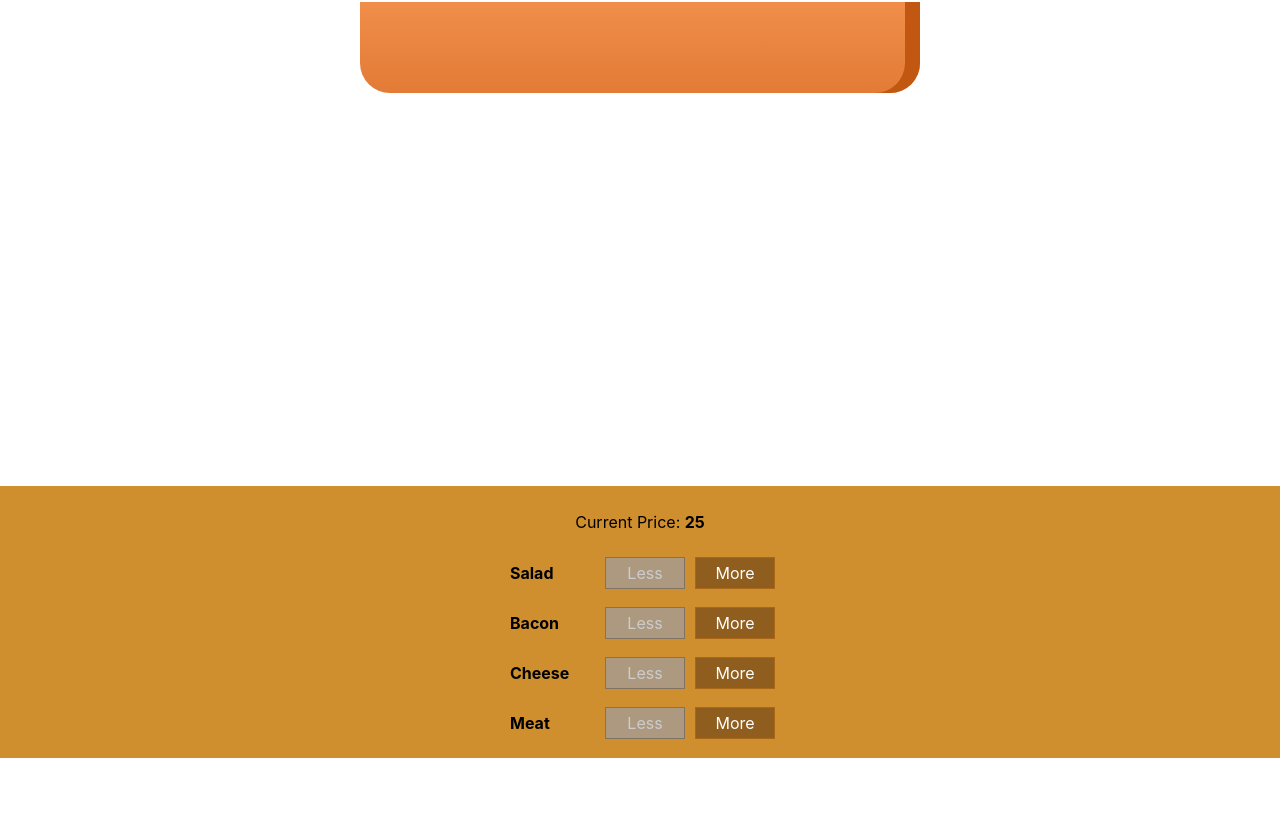
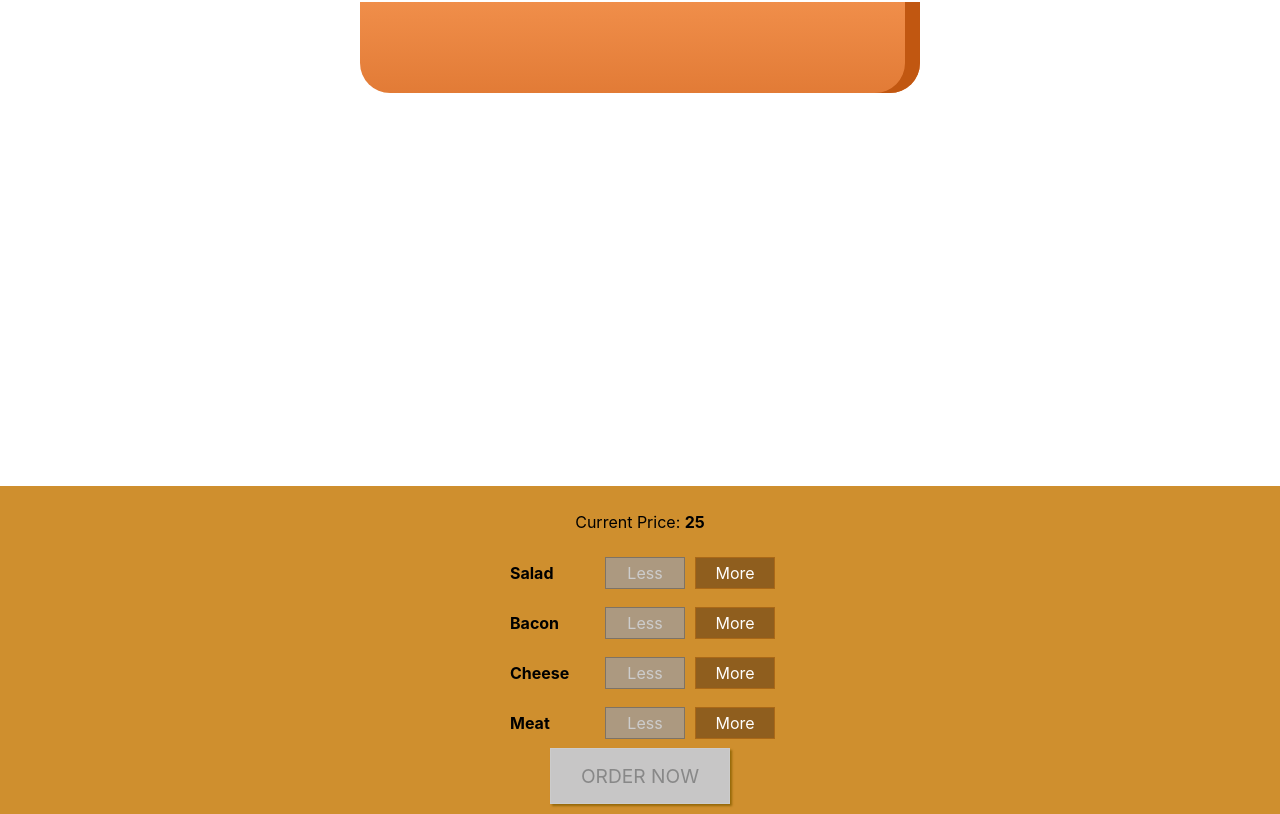
Before and after one commit to MOray-18/my-burger, a React (Create React App) app: page / in a window 1280 px wide. Shown: the part 250-1064 px from the top of the page. Before the commit the page ends 1008 px from the top, so only its background shows below. Built offline with nearby package versions, Linux system fonts and the light colour scheme.

Commit message:
add order now button

```diff
--- a/src/components/BuildControls/BuildControls.js
+++ b/src/components/BuildControls/BuildControls.js
@@ -24,6 +24,9 @@ const buildControls = props => (
         disabled={props.disabled[ctrl.type]}
       />
     ))}
+    <button className={classes.OrderButton} disabled={!props.isPurchasable}>
+      ORDER NOW
+    </button>
   </div>
 );
 
```
